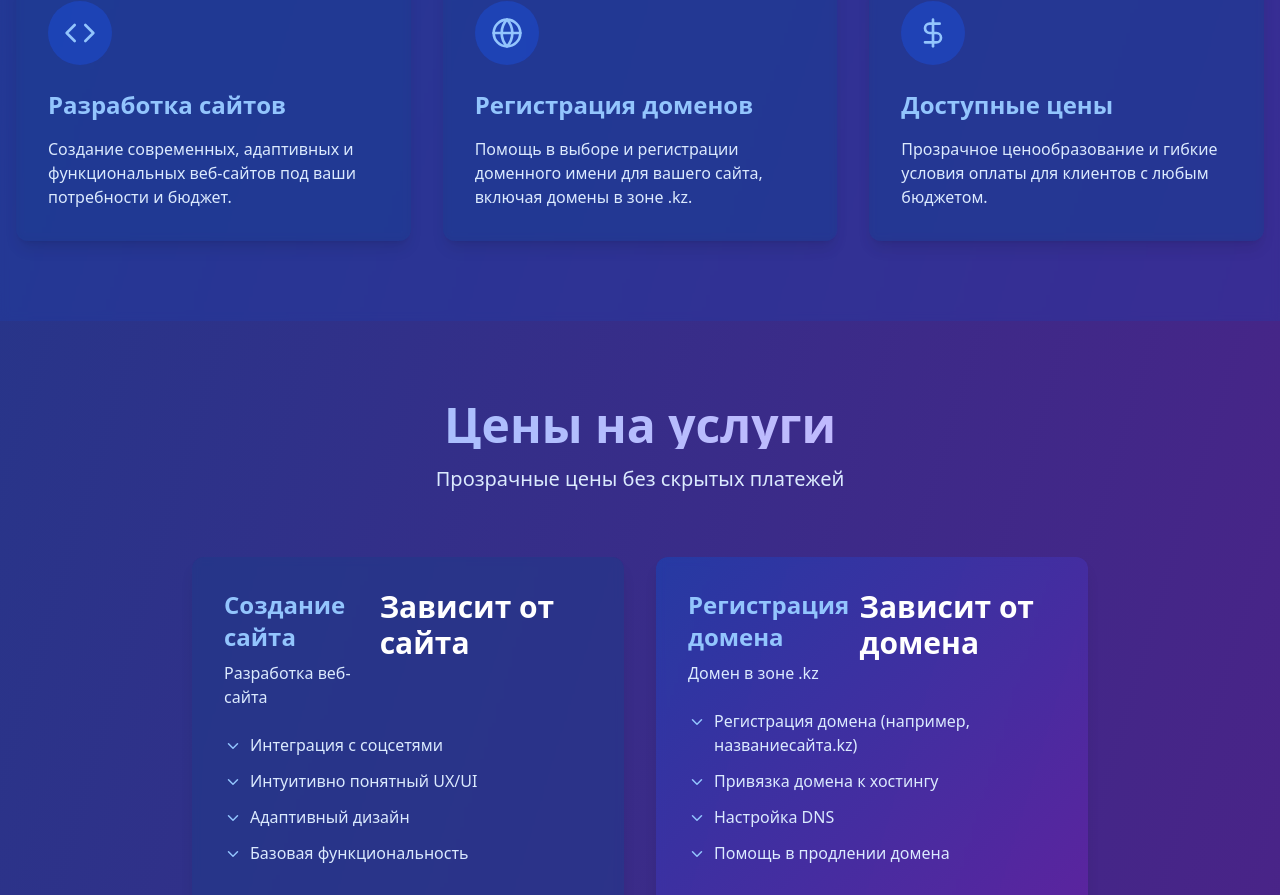
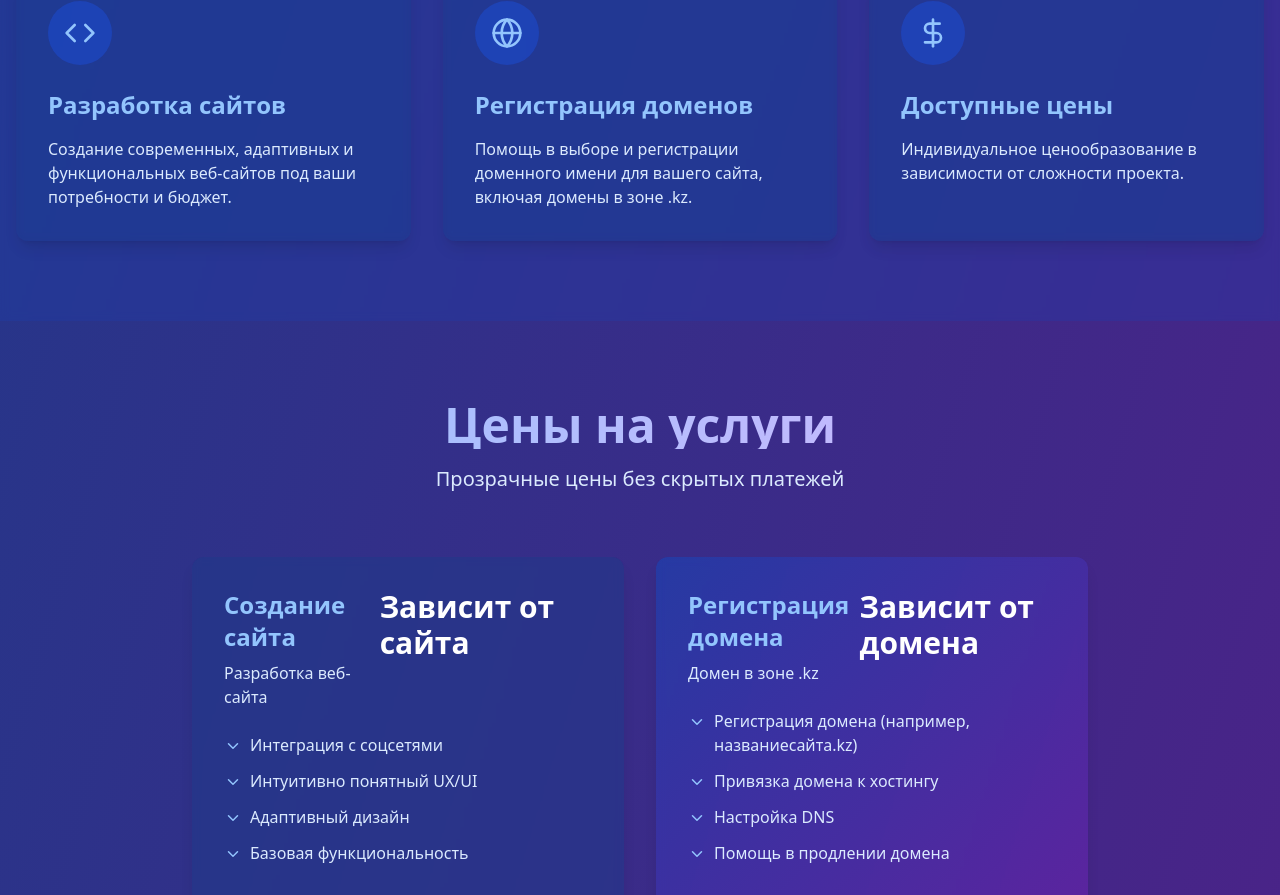
Before and after one commit to mirasbox2022/celair, a React (Vite) app: page / in a window 1280 px wide. Shown: the part 1147-2042 px from the top of the page. Built offline with nearby package versions, Linux system fonts and the light colour scheme.

Commit message:
Update App.tsx

```diff
--- a/src/App.tsx
+++ b/src/App.tsx
@@ -190,7 +190,7 @@ function App() {
                 </div>
                 <h3 className="text-2xl font-bold mb-4 text-blue-300">Доступные цены</h3>
                 <p className="text-blue-100">
-                  Прозрачное ценообразование и гибкие условия оплаты для клиентов с любым бюджетом.
+                  Индивидуальное ценообразование в зависимости от сложности проекта.
                 </p>
               </div>
             </div>
```
